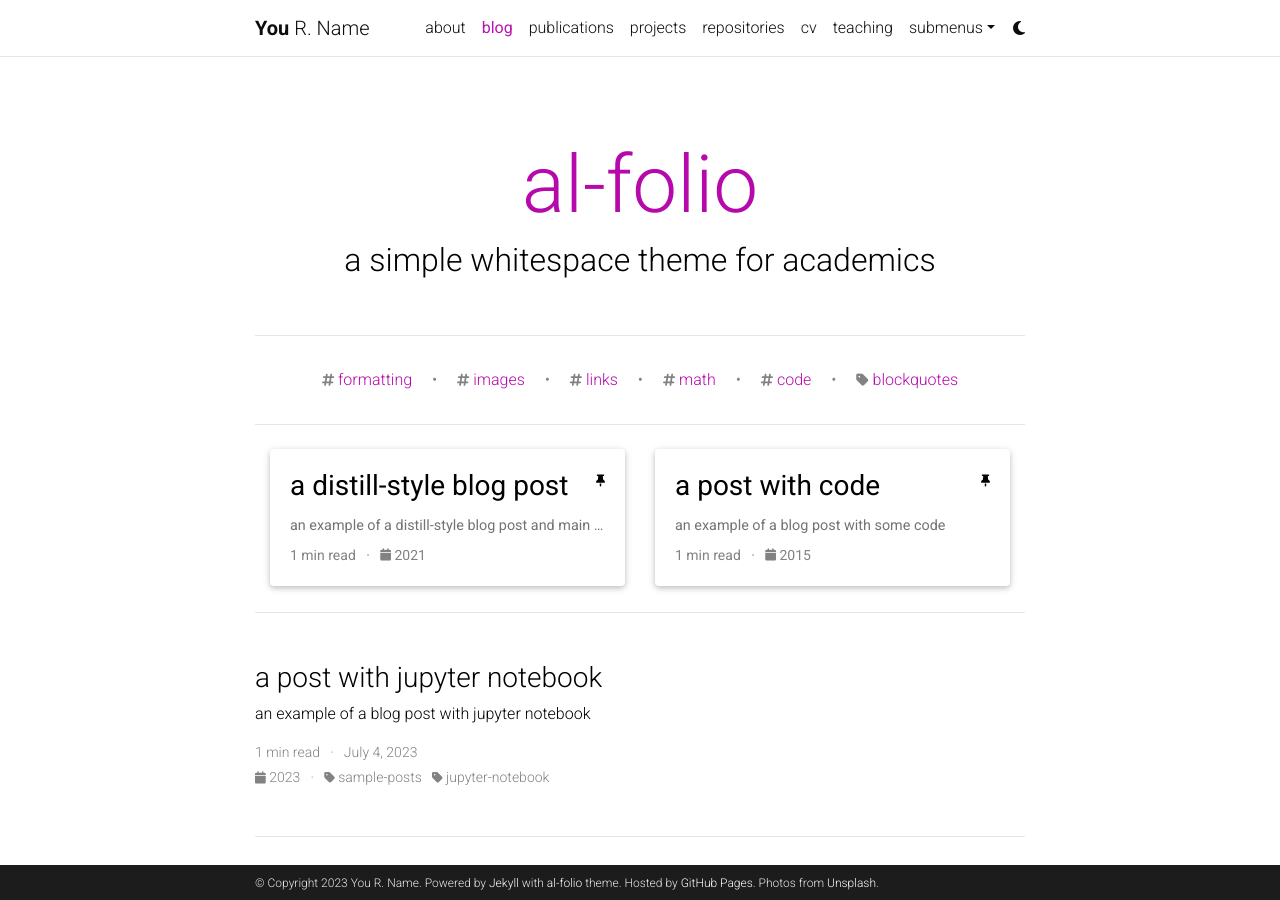
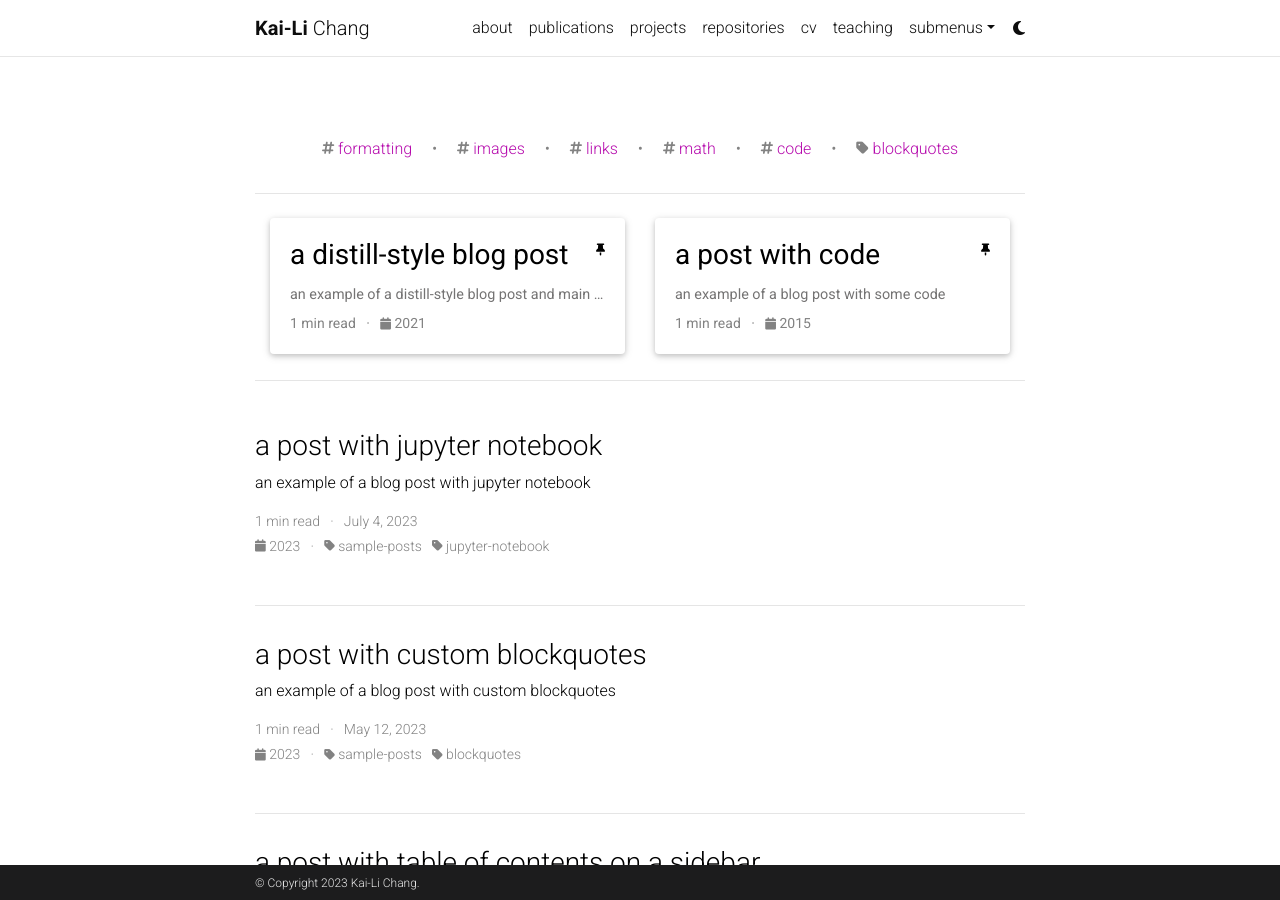
Before and after one commit to KaiLiChang/kailichang.github.io, a Jekyll site: the page built from blog/index.html, in a window 1280 px wide and 900 px high. Built offline with Jekyll 4.4.1, drawn with Linux system fonts in a browser that asks for light colours; the list of posts is cut into pages by our own code; comment, search, counter and statistics services are not loaded; a style sheet for code colours, icons or effects is not loaded.

Commit message:
change content

```diff
--- a/_config.yml
+++ b/_config.yml
@@ -3,23 +3,19 @@
 # -----------------------------------------------------------------------------
 
 title: blank # the website title (if blank, full name will be used instead)
-first_name: You
-middle_name: R.
-last_name: Name
-email: you@example.com
+first_name: Kai-Li
+middle_name:
+last_name: Chang
+email: kie8409@gmail.com
 description: > # the ">" symbol means to ignore newlines until "footer_text:"
-  A simple, whitespace theme for academics. Based on [*folio](https://github.com/bogoli/-folio) design.
 footer_text: >
-  Powered by <a href="https://jekyllrb.com/" target="_blank">Jekyll</a> with <a href="https://github.com/alshedivat/al-folio">al-folio</a> theme.
-  Hosted by <a href="https://pages.github.com/" target="_blank">GitHub Pages</a>.
-  Photos from <a href="https://unsplash.com" target="_blank">Unsplash</a>.
-keywords: jekyll, jekyll-theme, academic-website, portfolio-website  # add your own keywords or leave empty
+keywords:  # add your own keywords or leave empty
 
 lang: en # the language of your site (for example: en, fr, cn, ru, etc.)
 icon: ⚛️  # the emoji used as the favicon (alternatively, provide image name in /assets/img/)
 
-url: https://alshedivat.github.io # the base hostname & protocol for your site
-baseurl: /al-folio # the subpath of your site, e.g. /blog/
+url: https://kailichang.github.io # the base hostname & protocol for your site
+baseurl: # the subpath of your site, e.g. /blog/
 last_updated: false # set to true if you want to display last updated in the footer
 impressum_path:  # set to path to include impressum link in the footer, use the same path as permalink in a page, helps to conform with EU GDPR
 
@@ -45,7 +41,7 @@
 # will use title and url fields
 # Take a look to https://github.com/jekyll/jekyll-feed for more customization
 
-rss_icon: true
+rss_icon: false
 
 # -----------------------------------------------------------------------------
 # Layout
@@ -71,22 +67,22 @@
 # Social integration
 # -----------------------------------------------------------------------------
 
-github_username: # your GitHub user name
+github_username: KaiLiChang # your GitHub user name
 gitlab_username: # your GitLab user name
-twitter_username: # your Twitter handle
+twitter_username: kailiklc # your Twitter handle
 mastodon_username: # your mastodon instance+username in the format instance.tld/@username
-linkedin_username: # your LinkedIn user name
+linkedin_username: kai-li-chang-785a32121 # your LinkedIn user name
 telegram_username: # your Telegram user name
-scholar_userid: # your Google Scholar ID
+scholar_userid: 4rVsHjAAAAAJ # your Google Scholar ID
 semanticscholar_id: # your Semantic Scholar ID
 whatsapp_number: # your WhatsApp number (full phone number in international format. Omit any zeroes, brackets, or dashes when adding the phone number in international format.)
-orcid_id: # your ORCID ID
+orcid_id: 0000-0002-1648-8755 # your ORCID ID
 medium_username: # your Medium username
 quora_username: # your Quora username
 publons_id: # your ID on Publons
 lattes_id: # your ID on Lattes (Brazilian Lattes CV)
 osf_id: # your OSF ID
-research_gate_profile: # your profile on ResearchGate
+research_gate_profile: Kai-Li-Chang # your profile on ResearchGate
 scopus_id: # your profile on Scopus
 blogger_url: # your blogger URL
 work_url: # work page URL
@@ -122,10 +118,10 @@
 # Blog
 # -----------------------------------------------------------------------------
 
-blog_name: al-folio # blog_name will be displayed in your blog page
-blog_nav_title: blog # your blog must have a title for it to be displayed in the nav bar
-blog_description: a simple whitespace theme for academics
-permalink: /blog/:year/:title/
+#blog_name: al-folio # blog_name will be displayed in your blog page
+#blog_nav_title: blog # your blog must have a title for it to be displayed in the nav bar
+#blog_description: a simple whitespace theme for academics
+#permalink: /blog/:year/:title/
 
 # Pagination
 pagination:
@@ -139,7 +135,7 @@
 # Follow instructions on https://giscus.app/ to setup for your repo to fill out
 # the information below.
 giscus:
-  repo: alshedivat/al-folio      # <your-github-user-name>/<your-github-repo-name>
+  repo: kailichang/kailichang.github.io      # <your-github-user-name>/<your-github-repo-name>
   repo_id: MDEwOlJlcG9zaXRvcnk2MDAyNDM2NQ==
   category: Comments             # name of the category under which discussions will be created
   category_id: DIC_kwDOA5PmLc4CTBt6
@@ -222,7 +218,6 @@
   - jekyll-email-protect
   - jekyll-feed
   - jekyll-imagemagick
-  - jekyll-jupyter-notebook
   - jekyll-link-attributes
   - jekyll-minifier
   - jekyll-paginate-v2
@@ -294,8 +289,6 @@
   details_link: Details
 
   query: "@*"
-  group_by: year
-  group_order: descending
 
 badges: # Display different badges for your publications
   altmetric_badge: true # Altmetric badge (https://www.altmetric.com/products/altmetric-badges/)
```
Also changed, not shown: _bibliography/papers.bib (+46 -72 lines), _data/repositories.yml (+2 -9 lines), _pages/about.md (+9 -11 lines), _pages/publications.md (+5 -1 lines), 1 other file.
